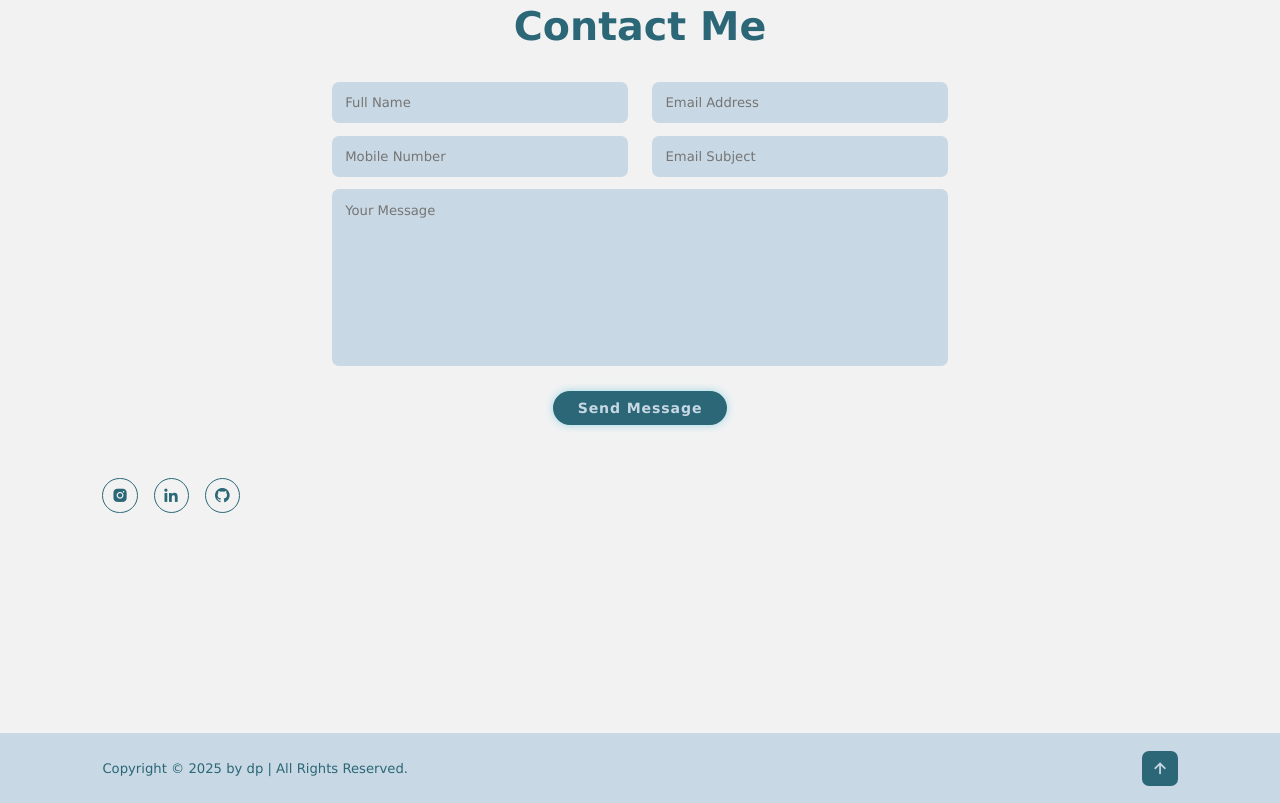
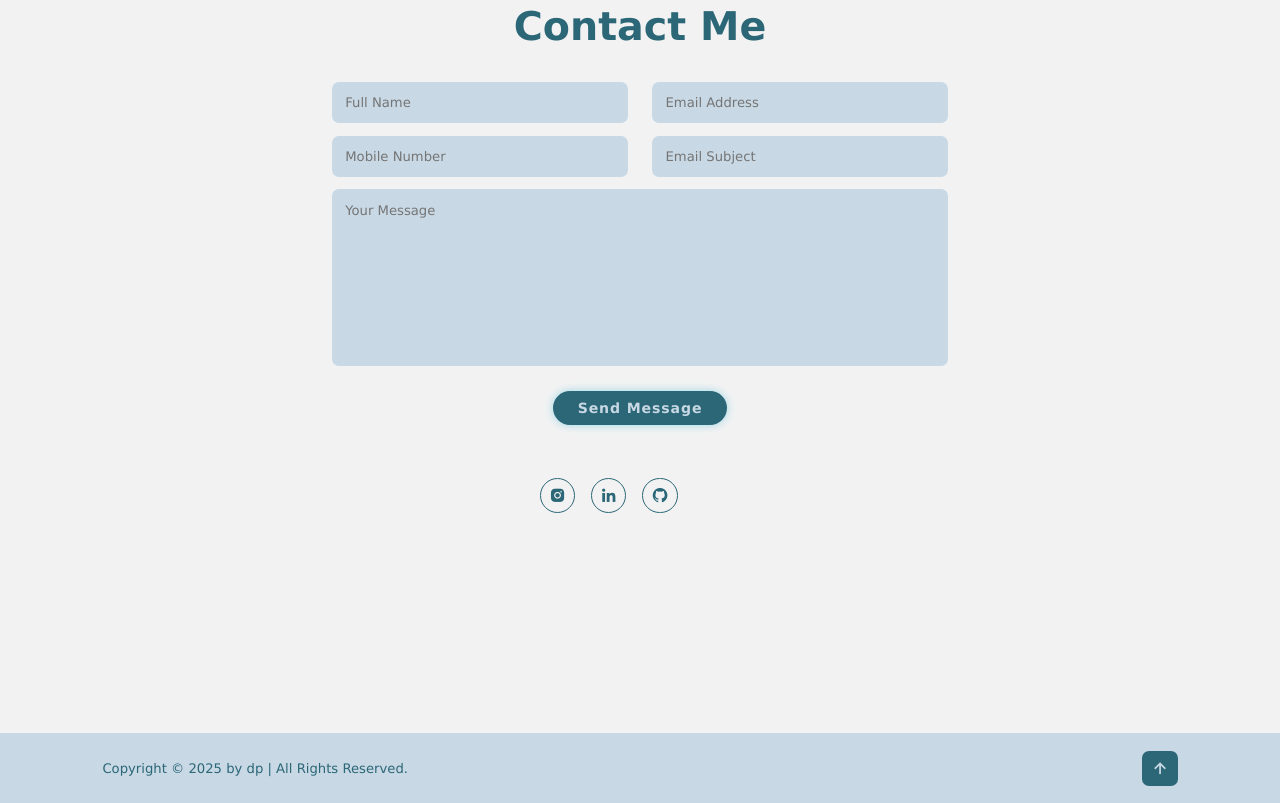
Before and after one commit to gangundidp/dp-portfolio, a plain HTML site: page index.html in a window 1280 px wide. Shown: the part 3267-4070 px from the top of the page. Drawn offline with nearby package versions, Linux system fonts and the light colour scheme.

Commit message:
Update index.css

```diff
--- a/styles/index.css
+++ b/styles/index.css
@@ -496,3 +496,8 @@ span {
     font-size: 2.4rem;
     color: var(--second-bg-color);
 }
+
+.footer-social-media {
+    width: 200px;
+    margin: 1rem auto;
+}
```
